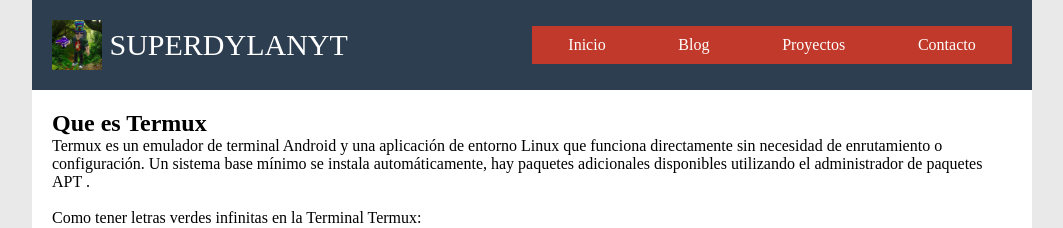
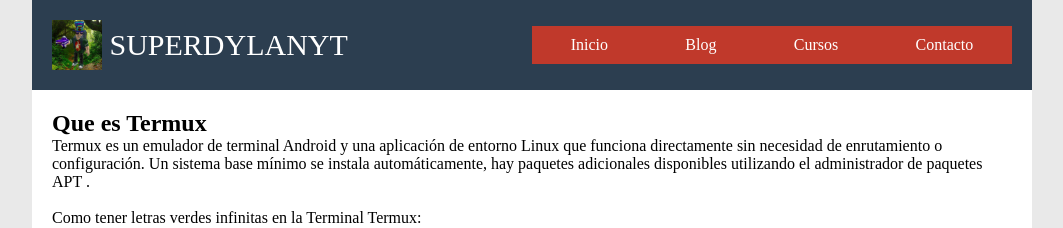
Before and after one commit to dylanmeca/dylanmeca.github.io, a Jekyll site: the page Articulos/que_es_termux.html, which Jekyll copies as it is, in a window 1280 px wide. Shown: the top 228 px of the page, without its empty margins (108-1171 px from the left). Built offline with Jekyll 4.4.1, drawn with Linux system fonts in a browser that asks for light colours.

Commit message:
Update que_es_termux.html

```diff
--- a/Articulos/que_es_termux.html
+++ b/Articulos/que_es_termux.html
@@ -22,7 +22,7 @@
 			<nav>
 				<a href="../index">Inicio</a>
 				<a href="../blog">Blog</a>
-				<a href="../proyectos">Proyectos</a>
+				<a href="../superdylanyt_cursos">Cursos</a>
 				<a href="../contacto">Contacto</a>
 			</nav>
 		</header>
```
